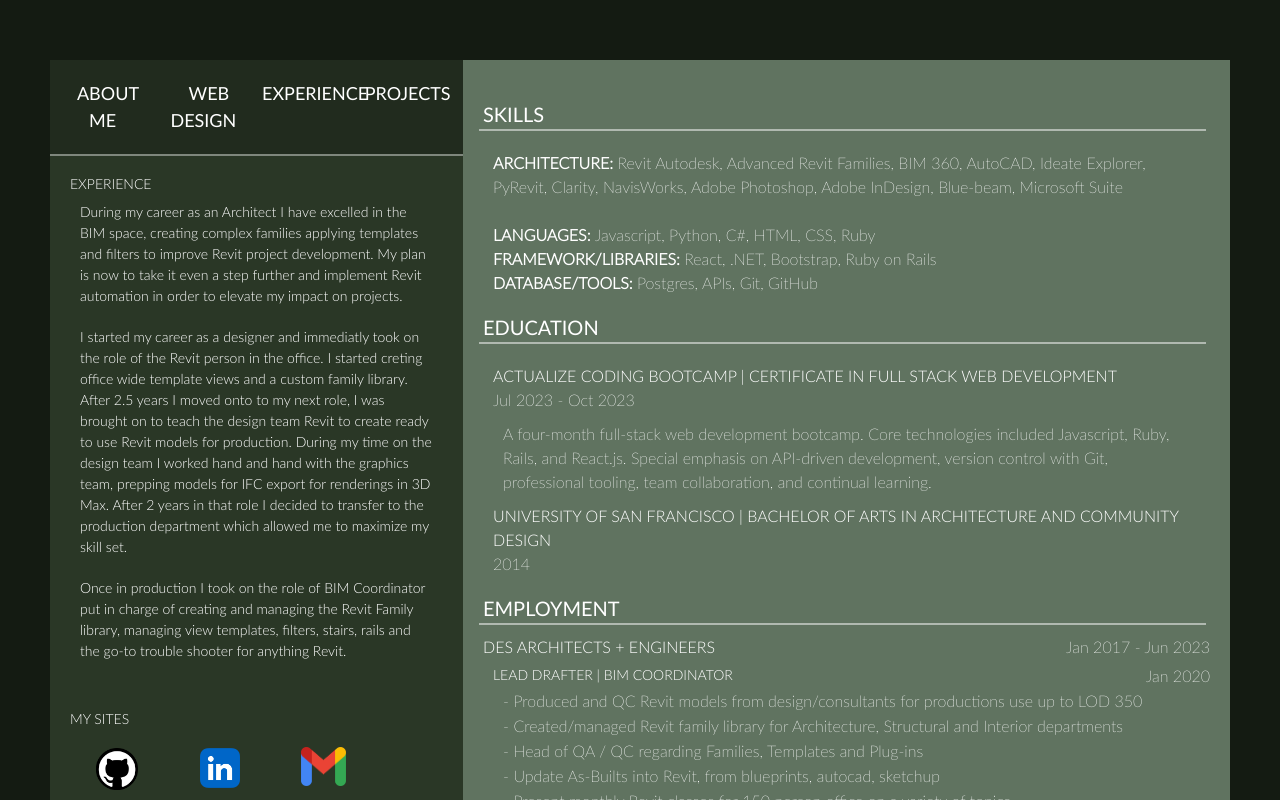
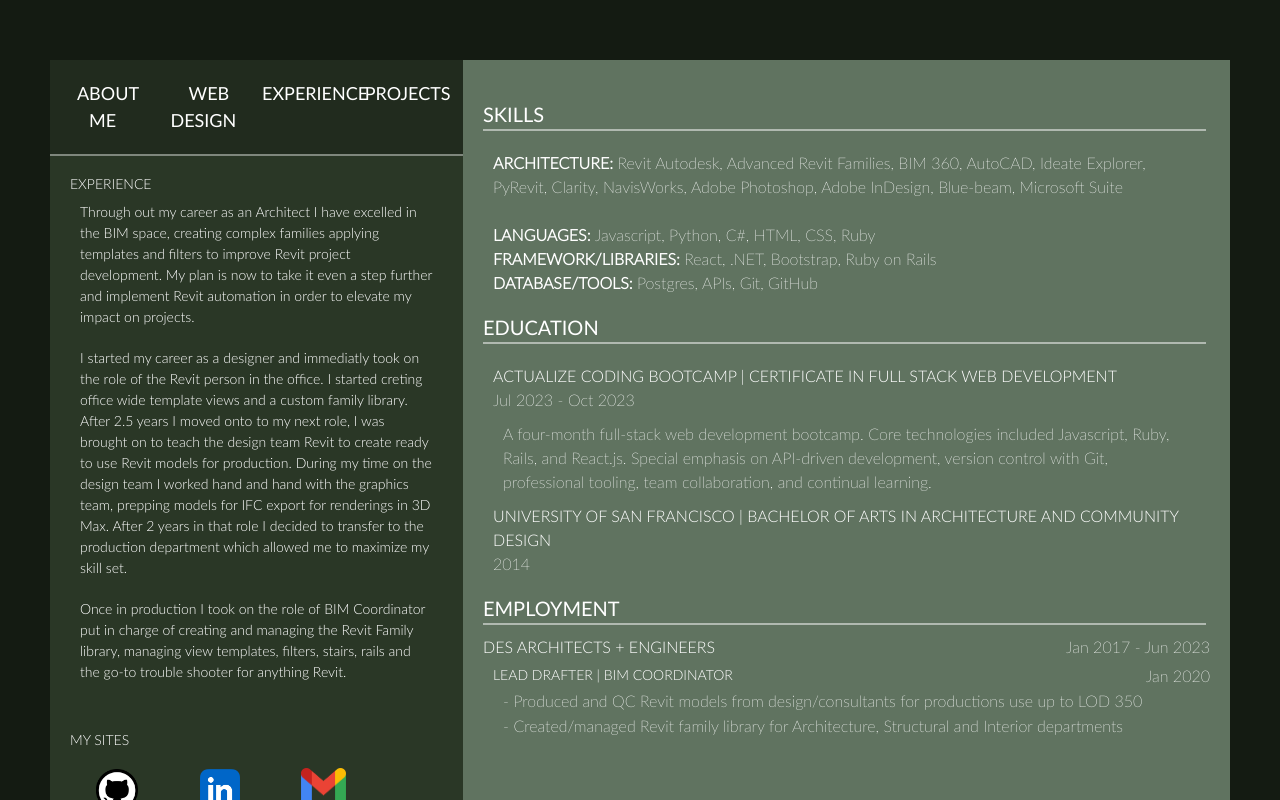
Before and after one commit to Osantos17/Personal-Website, a React (Vite) app: page / in a window 1280 px wide. Both pictures are taken after a click on the button "EXPERIENCE". Shown: the top 800 px of the page. Built offline with nearby package versions, Linux system fonts and the light colour scheme.

Commit message:
add y-scroll to experience

```diff
--- a/src/Home.jsx
+++ b/src/Home.jsx
@@ -98,7 +98,7 @@
               <div className='myExperience'>
                 <h6>EXPERIENCE</h6>
                 <p>
-                  During my career as an Architect I have excelled in the BIM space, creating complex families applying templates and filters to improve Revit project development. My plan is now to take it even a step further and implement Revit automation in order to elevate my impact on projects.
+                  Through out my career as an Architect I have excelled in the BIM space, creating complex families applying templates and filters to improve Revit project development. My plan is now to take it even a step further and implement Revit automation in order to elevate my impact on projects.
                 </p>
                 <p>
                   I started my career as a designer and immediatly took on the role of the Revit person in the office. I started creting office wide template views and a custom family library. After 2.5 years I moved onto to my next role, I was brought on to teach the design team Revit to create ready to use Revit models for production. During my time on the design team I worked hand and hand with the graphics team, prepping models for IFC export for renderings in 3D Max. After 2 years in that role I decided to transfer to the production department which allowed me to maximize my skill set.
--- a/src/paths/Experience.jsx
+++ b/src/paths/Experience.jsx
@@ -1,9 +1,18 @@
 import "./Experience.css"
+import styled from "styled-components";
 
 export function Experience () {
+
+  const Experience = styled.div`
+    height: 80vh;
+    overflow-y: scroll;
+  `;
+
+
   return(
     <div className="experienceContainer">
       <div className="experiencePage">
+        <Experience>
         <div className="skills ">
           <h5 className="resumeHeader">SKILLS</h5>
           <div className="horizontalLine"></div>
@@ -101,6 +110,7 @@
             </div>
           </div>
         </div>
+        </Experience>
       </div>
     </div>
   )
```
